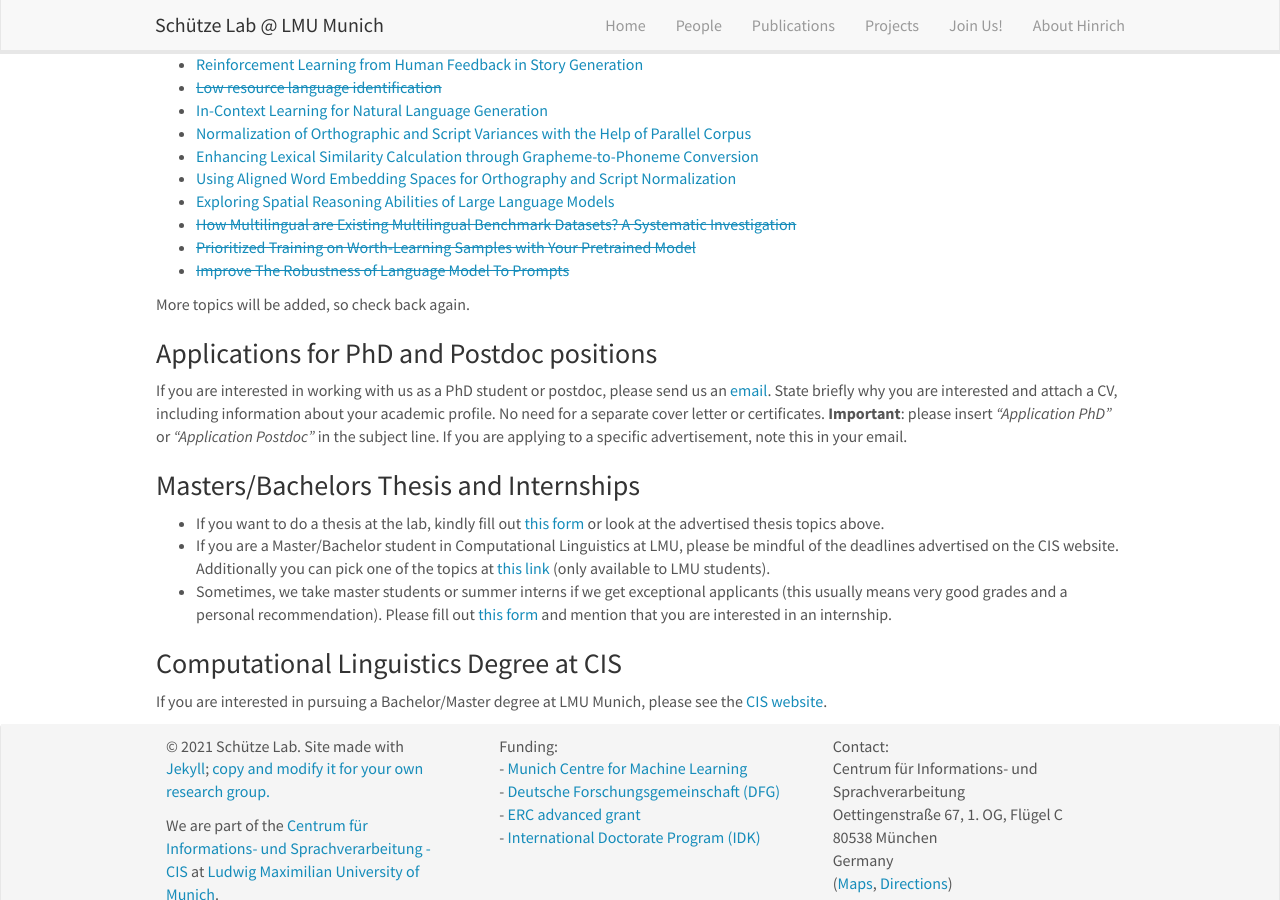
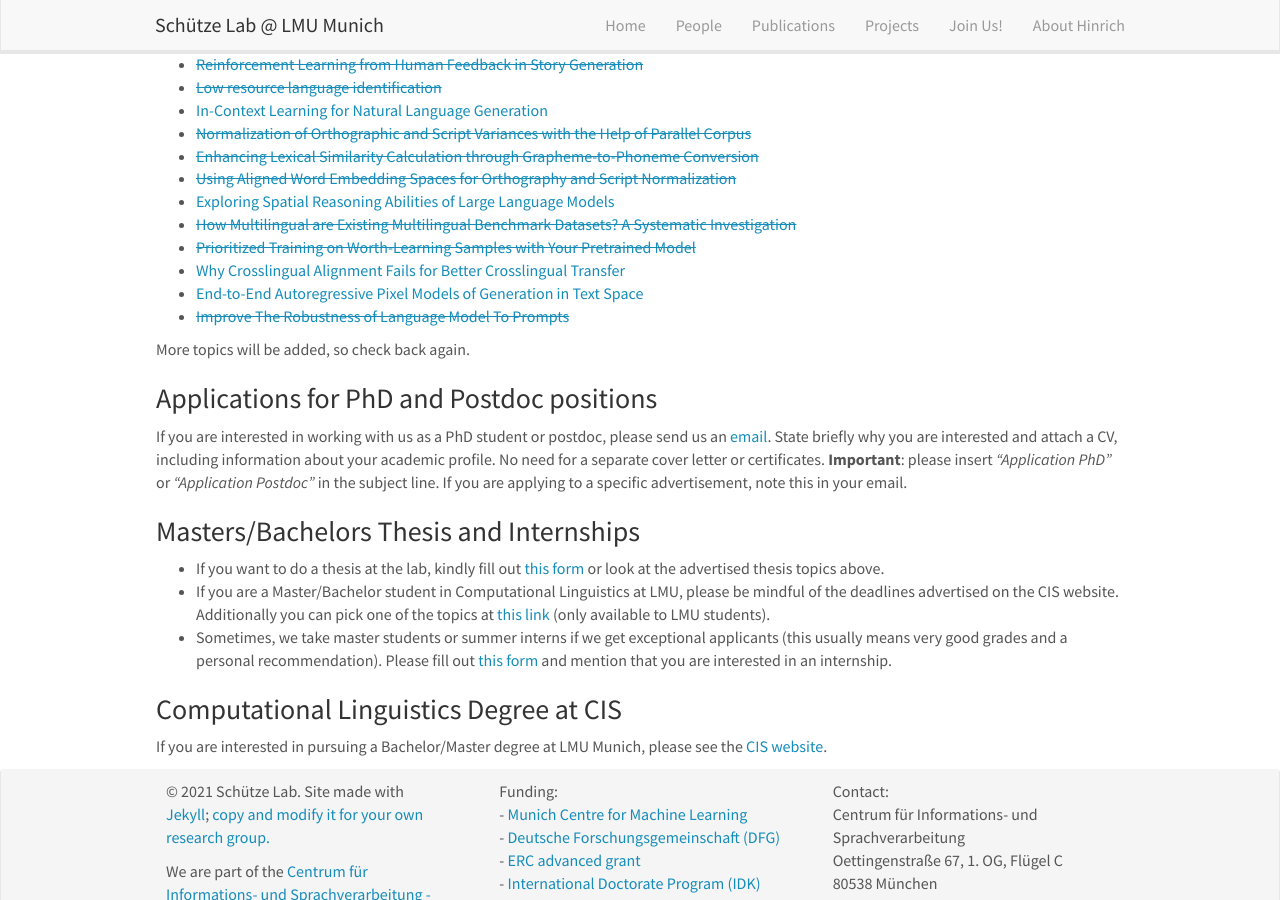
Before and after one commit to cisnlp/cisnlp.github.io, a Jekyll site: the page built from _pages/openings.md, in a window 1280 px wide and 900 px high, scrolled down 580 px. Built offline with Jekyll 4.4.1, drawn with Linux system fonts in a browser that asks for light colours; nearby versions of some CDN libraries; comment, search, counter and statistics services are not loaded.

Commit message:
add proposals

```diff
--- a/_pages/openings.md
+++ b/_pages/openings.md
@@ -24,17 +24,19 @@ Presently we have open BSc/MSc thesis positions in the following areas. Kindly a
 - [Privacy-preserving federated learning]({{ site.baseurl }}/thesis_proposals/2024/Axel-Haotian-2024-Project-1.pdf)
 - [Hate speech detection data generation for a low-resource language]({{ site.baseurl }}/thesis_proposals/2024/Axel-Haotian-2024-Project-2.pdf)
 - [Organize and Index Language Model Knowledge]({{ site.baseurl }}/thesis_proposals/2024/Ayyoob-2024-Project-1.pdf)
-- [Multilinguality of large-scale language models]({{ site.baseurl }}/thesis_proposals/2024/Chunlan-2024-Project-1.pdf)
+- [~~Multilinguality of large-scale language models~~]({{ site.baseurl }}/thesis_proposals/2024/Chunlan-2024-Project-1.pdf)
 - [~~Deep Dive into Multilinguality Analysis and Evaluation of Open-Source Large Language Models through Neural Representations~~]({{ site.baseurl }}/thesis_proposals/2024/Ercong-2024-Project-1.pdf)
-- [Reinforcement Learning from Human Feedback in Story Generation]({{ site.baseurl }}/thesis_proposals/2024/Latif-2024-Project-1.pdf)
+- [~~Reinforcement Learning from Human Feedback in Story Generation~~]({{ site.baseurl }}/thesis_proposals/2024/Latif-2024-Project-1.pdf)
 - [~~Low resource language identification~~]({{ site.baseurl }}/thesis_proposals/2024/Molly-2024-Project-1.pdf)
 - [In-Context Learning for Natural Language Generation]({{ site.baseurl }}/thesis_proposals/2024/Peiqin-2024-Project-1.pdf)
-- [Normalization of Orthographic and Script Variances with the Help of Parallel Corpus]({{ site.baseurl }}/thesis_proposals/2024/Renhao-2024-Project-1.pdf)
-- [Enhancing Lexical Similarity Calculation through Grapheme-to-Phoneme Conversion]({{ site.baseurl }}/thesis_proposals/2024/Renhao-2024-Project-2.pdf)
-- [Using Aligned Word Embedding Spaces for Orthography and Script Normalization]({{ site.baseurl }}/thesis_proposals/2024/Renhao-2024-Project-3.pdf)
+- [~~Normalization of Orthographic and Script Variances with the Help of Parallel Corpus~~]({{ site.baseurl }}/thesis_proposals/2024/Renhao-2024-Project-1.pdf)
+- [~~Enhancing Lexical Similarity Calculation through Grapheme-to-Phoneme Conversion~~]({{ site.baseurl }}/thesis_proposals/2024/Renhao-2024-Project-2.pdf)
+- [~~Using Aligned Word Embedding Spaces for Orthography and Script Normalization~~]({{ site.baseurl }}/thesis_proposals/2024/Renhao-2024-Project-3.pdf)
 - [Exploring Spatial Reasoning Abilities of Large Language Models]({{ site.baseurl }}/thesis_proposals/2024/Shengqiang-2024-Project-1.pdf)
 - [~~How Multilingual are Existing Multilingual Benchmark Datasets? A Systematic Investigation~~]({{ site.baseurl }}/thesis_proposals/2024/Yihong-2024-Project-1.pdf)
 - [~~Prioritized Training on Worth-Learning Samples with Your Pretrained Model~~]({{ site.baseurl }}/thesis_proposals/2024/Yihong-2024-Project-2.pdf)
+- [Why Crosslingual Alignment Fails for Better Crosslingual Transfer]({{ site.baseurl }}/thesis_proposals/2024/Yihong-2024-Project-3.pdf)
+- [End-to-End Autoregressive Pixel Models of Generation in Text Space]({{ site.baseurl }}/thesis_proposals/2024/Yihong-2024-Project-4.pdf)
 - [~~Improve The Robustness of Language Model To Prompts~~]({{ site.baseurl }}/thesis_proposals/2024/Yongkang-2024-Project-1.pdf)
 
 <!-- - [~~Task Label Aware Classification for Hate Speech and Harassment~~]({{ site.baseurl }}/thesis_proposals/Amir-2023-Project-1.pdf)
```
Also changed, not shown: 4 other files.
